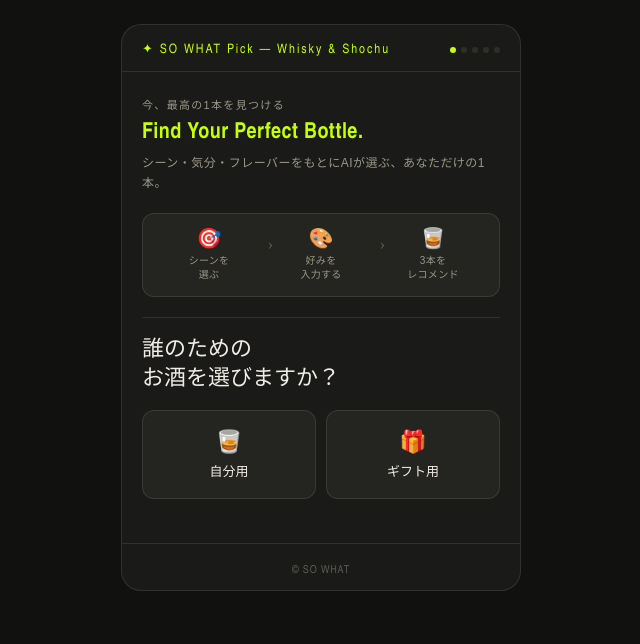
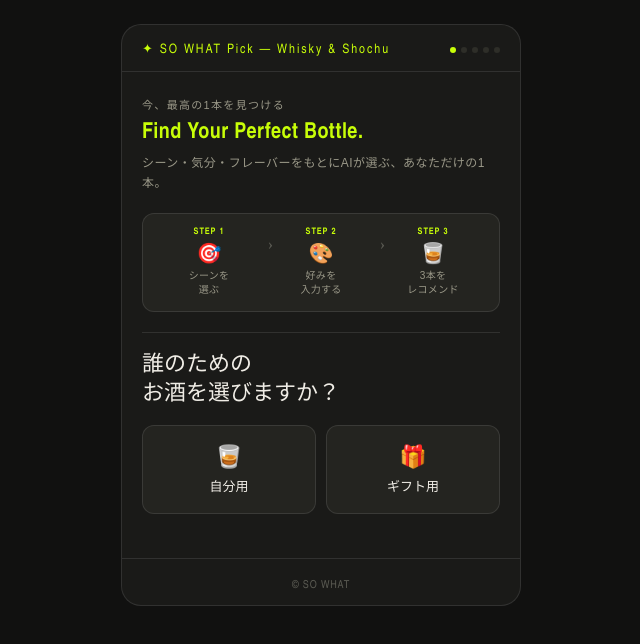
Before and after one commit to SoWhatMonster/pick-sowhat, a Next.js app: page /whisky in a window 1280 px wide. Shown: the top 644 px of the page, without its empty margins (319-959 px from the left). Built offline with nearby package versions, Linux system fonts and the light colour scheme.

Commit message:
feat: 3ステップにSTEP 1/2/3ラベルを追加

```diff
--- a/components/pick/StepFlow.module.css
+++ b/components/pick/StepFlow.module.css
@@ -462,3 +462,12 @@
   color: var(--text3);
   line-height: 1;
 }
+
+.howStepLabel {
+  font-size: 9px;
+  font-weight: 600;
+  color: var(--accent);
+  font-family: var(--font-heading);
+  letter-spacing: 0.1em;
+  line-height: 1;
+}
--- a/components/pick/StepFlow.tsx
+++ b/components/pick/StepFlow.tsx
@@ -213,6 +213,7 @@ export default function StepFlow() {
           <div className={styles.howSteps}>
             {TEXT.step0.howSteps.map((s, i) => (
               <div key={i} className={styles.howStep}>
+                <span className={styles.howStepLabel}>{s.step}</span>
                 <span className={styles.howIcon}>{s.icon}</span>
                 <span className={styles.howText}>
                   {s.text.split('\n').map((line, j) => <span key={j}>{line}{j === 0 && <br />}</span>)}
--- a/constants/ja.ts
+++ b/constants/ja.ts
@@ -14,9 +14,9 @@ export const TEXT = {
     tagline: 'Find Your Perfect Bottle.',
     sub: 'シーン・気分・フレーバーをもとにAIが選ぶ、あなただけの1本。',
     howSteps: [
-      { icon: '🎯', text: 'シーンを\n選ぶ' },
-      { icon: '🎨', text: '好みを\n入力する' },
-      { icon: '🥃', text: '3本を\nレコメンド' },
+      { step: 'STEP 1', icon: '🎯', text: 'シーンを\n選ぶ' },
+      { step: 'STEP 2', icon: '🎨', text: '好みを\n入力する' },
+      { step: 'STEP 3', icon: '🥃', text: '3本を\nレコメンド' },
     ] as const,
     title: '誰のための\nお酒を選びますか？',
     selfLabel: '自分用',
```
